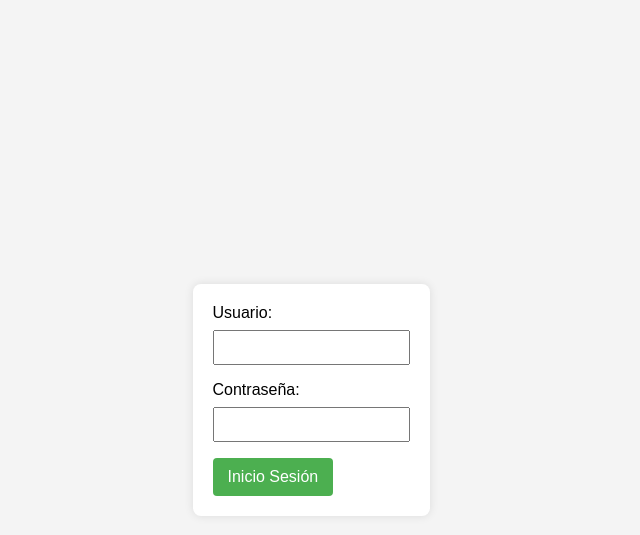
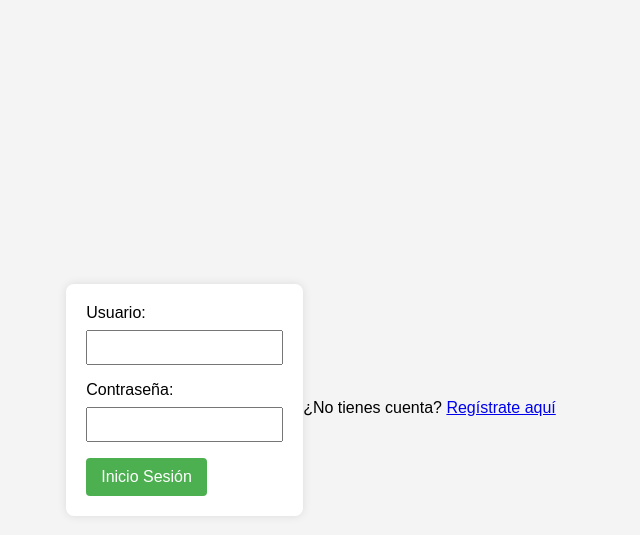
Before and after one commit to afar99/aplicacionweb, a Flask app: page /login in a window 1280 px wide. Shown: the top 535 px of the page, without its empty margins (329-969 px from the left). Run offline with Flask 3, Linux system fonts and the light colour scheme.

Commit message:
boton de registro

```diff
--- a/templates/login.html
+++ b/templates/login.html
@@ -44,6 +44,11 @@
             cursor: pointer;
             font-size: 16px;
         }
+
+        .register-link {
+            text-align: center;
+            margin-top: 16px;
+        }
     </style>
 </head>
 <body>
@@ -56,5 +61,9 @@
         <br>
         <button type="submit">Inicio Sesión</button>
     </form>
+
+    <div class="register-link">
+        <p>¿No tienes cuenta? <a href="/registro">Regístrate aquí</a></p>
+    </div>
 </body>
 </html>
```
